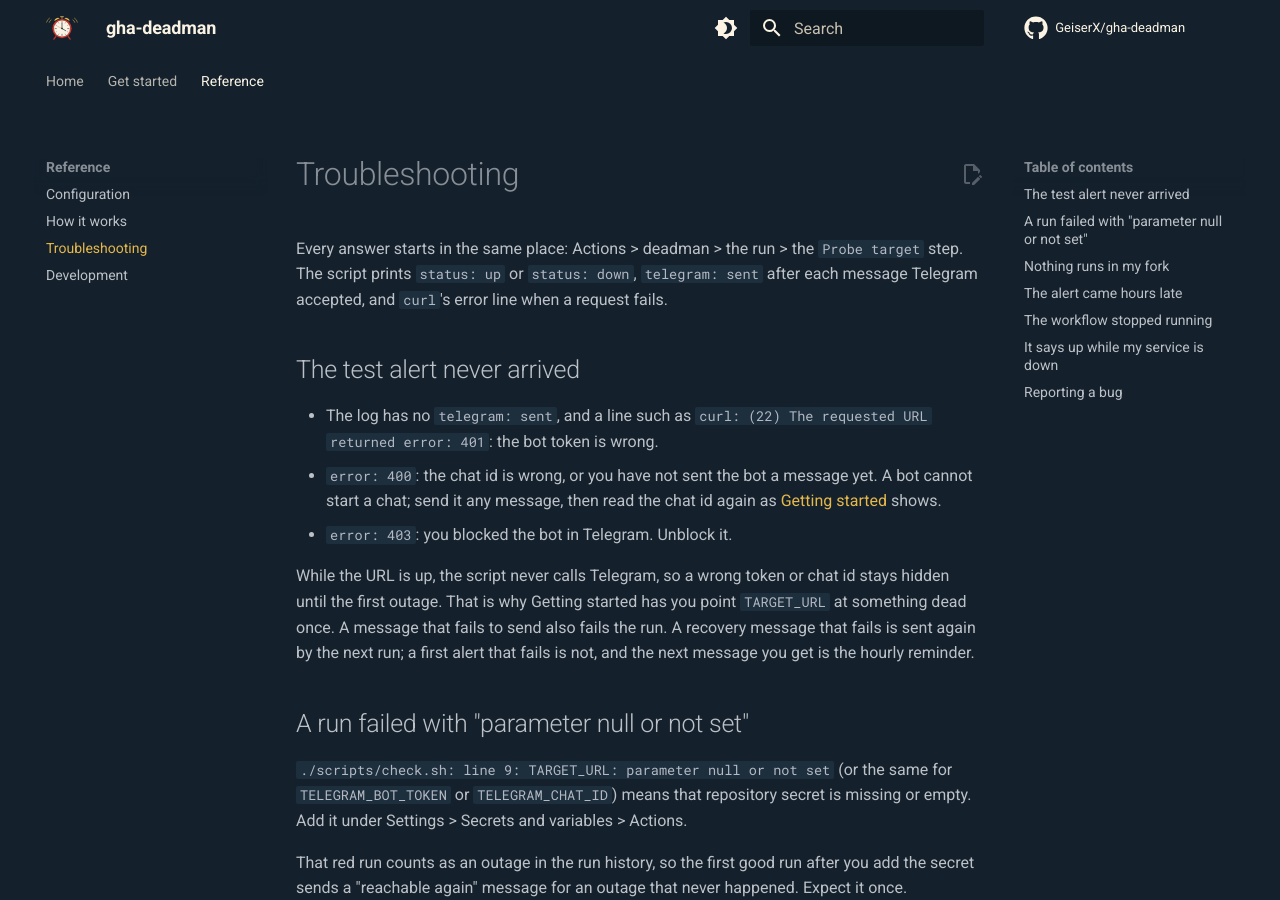
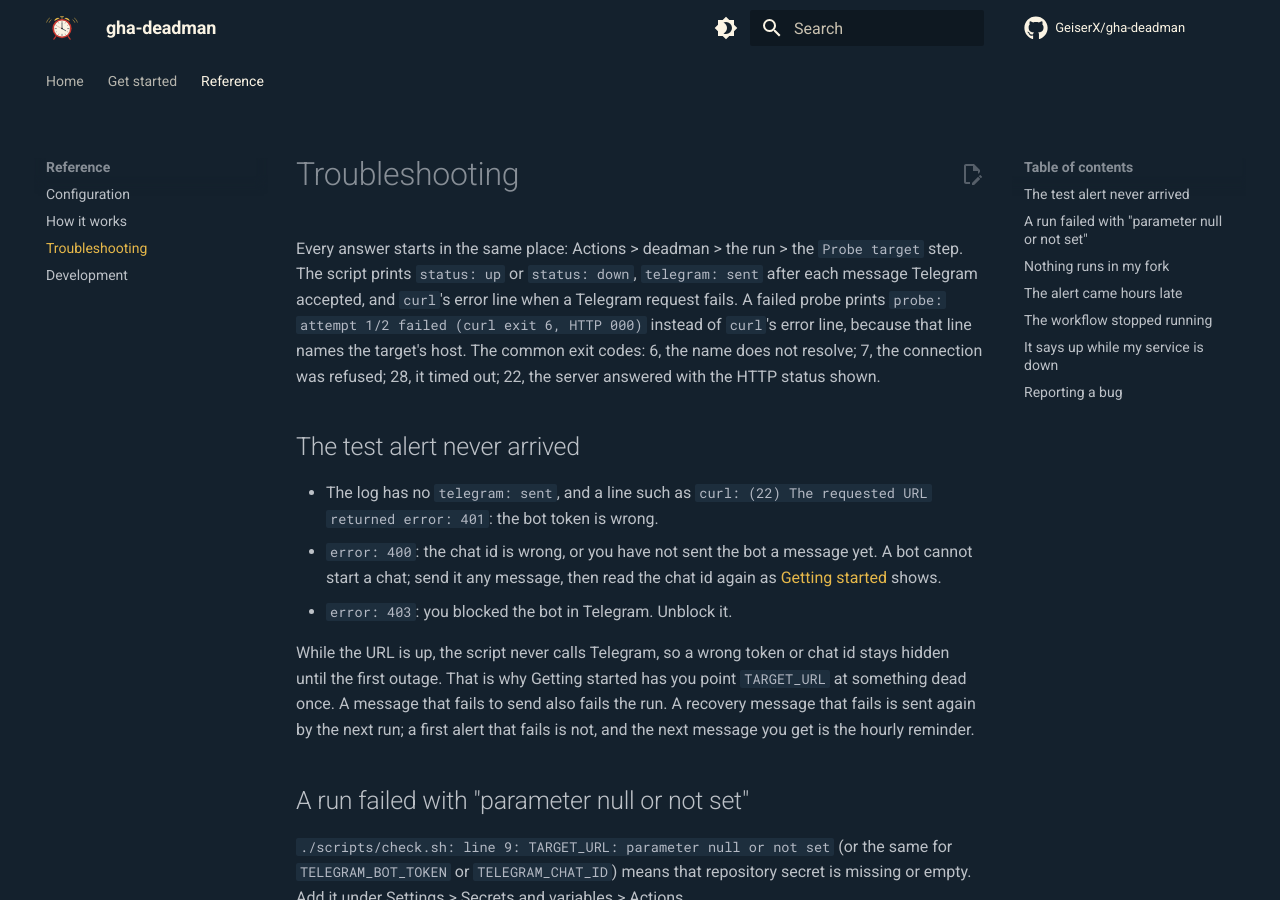
Before and after one commit to GeiserX/gha-deadman, an MkDocs documentation site: the page built from docs/troubleshooting.md, in a window 1280 px wide and 900 px high. Built offline with MkDocs 1.6.1 and Material for MkDocs 9.7.7, drawn with Linux system fonts in a browser that asks for light colours; comment, search, counter and statistics services are not loaded; some of the changed text lies outside the part shown.

Commit message:
fix(check): keep the secret target's host out of public run logs (#13)
curl's error line for an unreachable target names its host, and GitHub masks the whole TARGET_URL secret but not the host inside it. The probe now drops curl's stderr and prints a fixed line with only the curl exit code and HTTP status. A new test case plants a host, has the fake curl print it on stderr like the real one, and fails if it reaches the log.

```diff
--- a/docs/troubleshooting.md
+++ b/docs/troubleshooting.md
@@ -1,6 +1,6 @@
 # Troubleshooting
 
-Every answer starts in the same place: Actions > deadman > the run > the `Probe target` step. The script prints `status: up` or `status: down`, `telegram: sent` after each message Telegram accepted, and `curl`'s error line when a request fails.
+Every answer starts in the same place: Actions > deadman > the run > the `Probe target` step. The script prints `status: up` or `status: down`, `telegram: sent` after each message Telegram accepted, and `curl`'s error line when a Telegram request fails. A failed probe prints `probe: attempt 1/2 failed (curl exit 6, HTTP 000)` instead of `curl`'s error line, because that line names the target's host. The common exit codes: 6, the name does not resolve; 7, the connection was refused; 28, it timed out; 22, the server answered with the HTTP status shown.
 
 ## The test alert never arrived
 
```
Also changed, not shown: other parts of docs/troubleshooting.md (+1 -1 lines), docs/development.md (+1 -1 lines), docs/index.md (+1 -1 lines), 2 other files.
